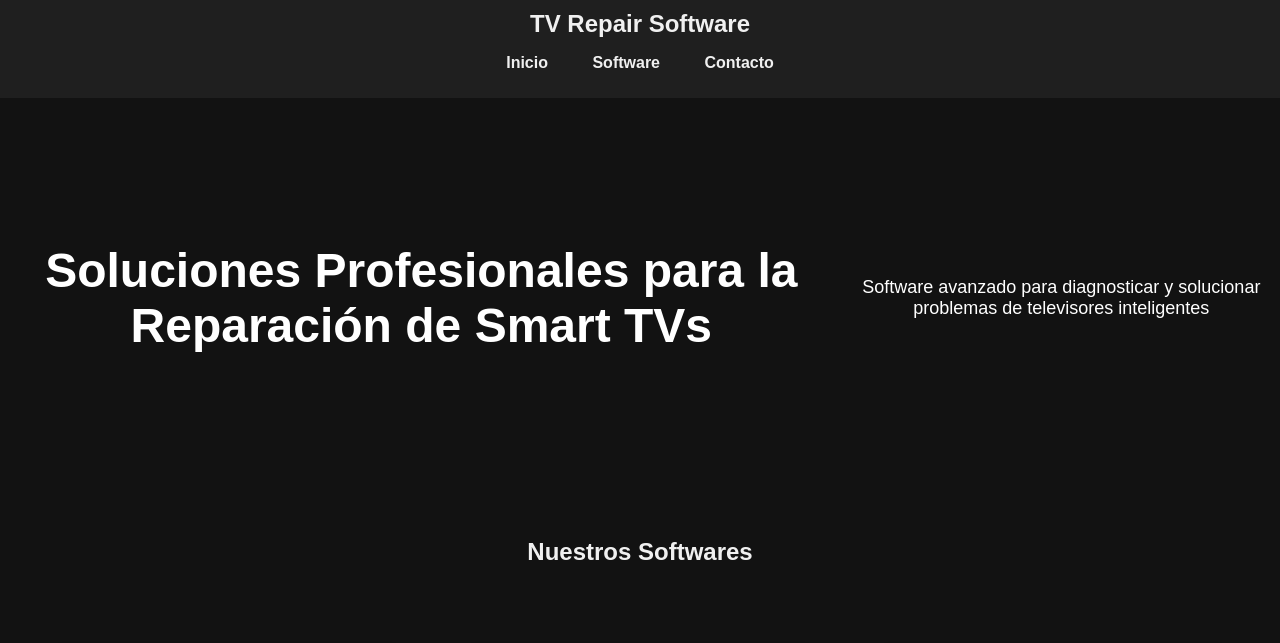
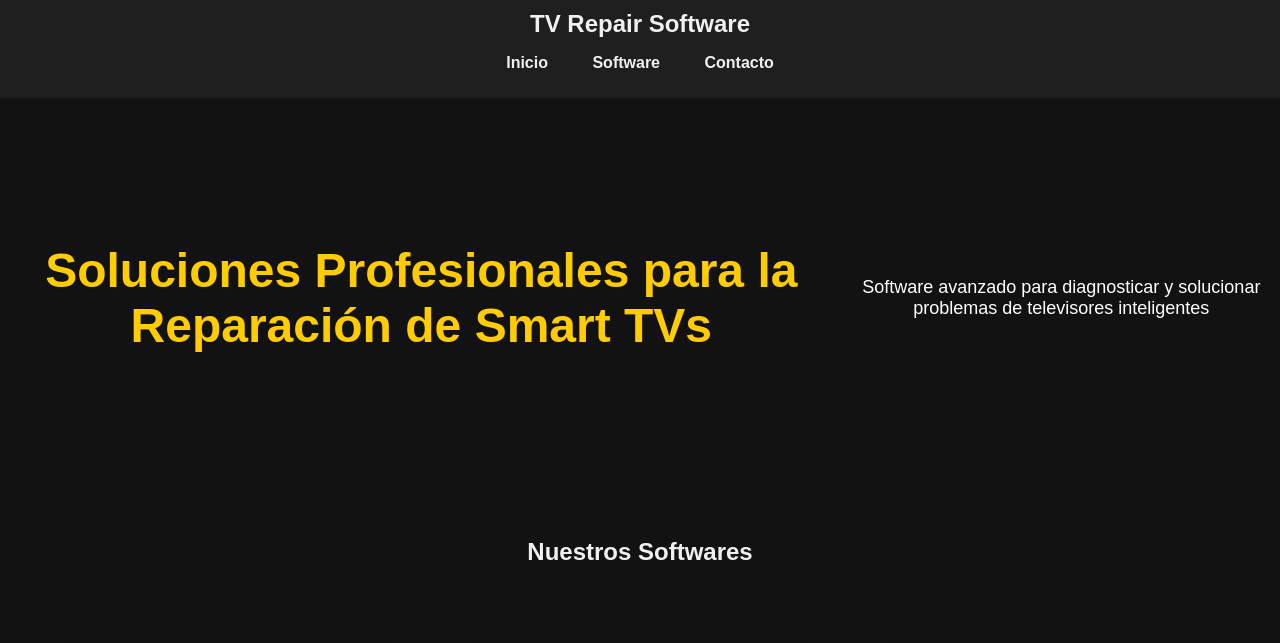
Before and after one commit to YoelCode-ui/YoelCode, a plain HTML site: page index.html in a window 1280 px wide. Shown: the top 643 px of the page. Drawn offline with Linux system fonts and the light colour scheme.

Commit message:
Update styles.css

```diff
--- a/styles.css
+++ b/styles.css
@@ -41,15 +41,17 @@ nav ul li a {
     justify-content: center;
     align-items: center;
     text-align: center;
-    color: white;
+    color: #000; /* Cambiado a negro */
 }
 
 .banner h1 {
     font-size: 48px;
+    color: #ffcc00; /* Texto principal amarillo */
 }
 
 .banner p {
     font-size: 18px;
+    color: #fff; /* Texto secundario blanco */
 }
 
 h2 {
```
